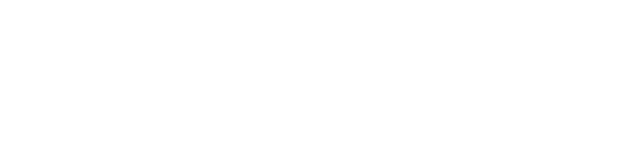
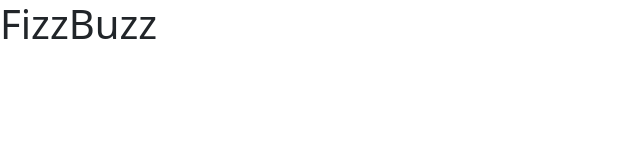
Before and after one commit to EmanuelaPau/js-fizzbuzz, a plain HTML site: page index.html in a window 1280 px wide. Shown: the whole page, without its empty margins (0-640 px from the left). Drawn offline with nearby package versions, Linux system fonts and the light colour scheme.

Commit message:
Start Bonus 1: Add container

```diff
--- a/index.html
+++ b/index.html
@@ -20,7 +20,12 @@
     </head>
 
     <body>
-        <main></main>
+        <main>
+            <h1>FizzBuzz</h1>
+            <div>
+                <p></p>
+            </div>
+        </main>
         <script type="text/javascript" src="./script/my_script.js"></script>
     </body>
 
```
Also changed, not shown: script/my_script.js (+3 -12 lines).
